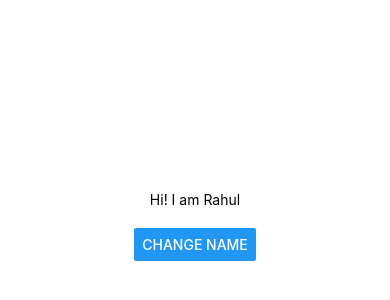
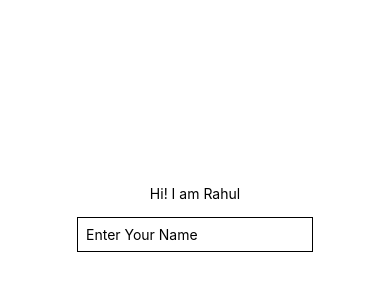
Before and after one commit to kunal8987/learning-native, a React Native app: screen / in a window 390 px wide. Shown: the part 196-496 px from the top of the page. Built offline with nearby package versions, Linux system fonts and the light colour scheme.

Commit message:
USING TEXT INPUT IN REACT NATIVE

```diff
--- a/App.js
+++ b/App.js
@@ -1,11 +1,13 @@
 import Day1 from "./component/Day1";
 import Day2 from "./component/Day2";
+import Day3 from "./component/Day3";
 
 export default function App() {
   return (
     <>
       {/* <Day1 /> */}
-      <Day2/>
+      {/* <Day2/> */}
+      <Day3/>
     </>
   );
 }
--- /dev/null
+++ b/component/Day3.js
@@ -0,0 +1,37 @@
+import { useState } from "react";
+import { StyleSheet, Text, TextInput, View } from "react-native";
+export default function Day3() {
+  const [name, setName] = useState("Rahul");
+  return (
+    <>
+      {/* TEXT INPUT  */}
+
+      <View style={styles.box}>
+        <Text>Hi! I am {name}</Text>
+        <TextInput
+          //  properties:-
+          //    multiline
+          //    keyboardType= "numeric"
+          placeholder="Enter Your Name"
+          style={styles.inputText}
+          onChangeText={(val) => setName(val)}
+        />
+      </View>
+    </>
+  );
+}
+
+const styles = StyleSheet.create({
+  box: {
+    flex: 1,
+    backgroundColor: "#fff",
+    alignItems: "center",
+    justifyContent: "center",
+  },
+  inputText: {
+    borderWidth: 1,
+    padding: 8,
+    margin: 15,
+    borderColor: "black",
+  },
+});
```
